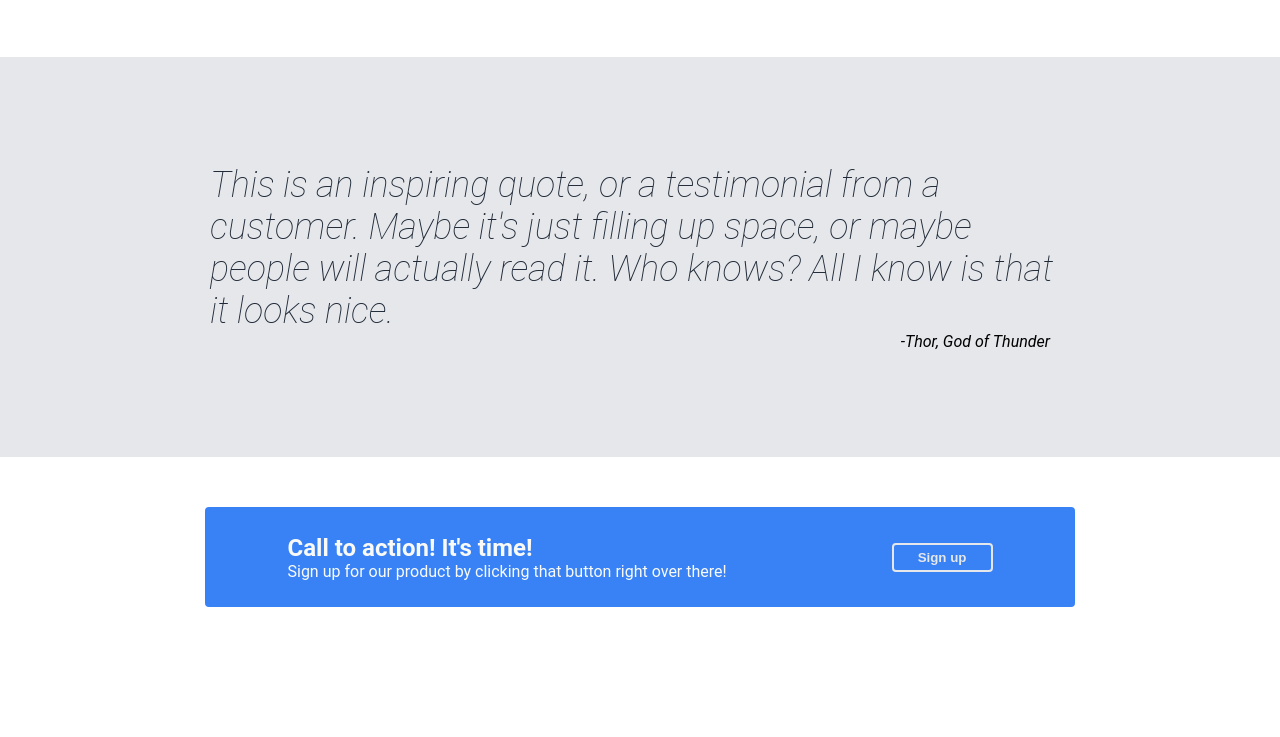
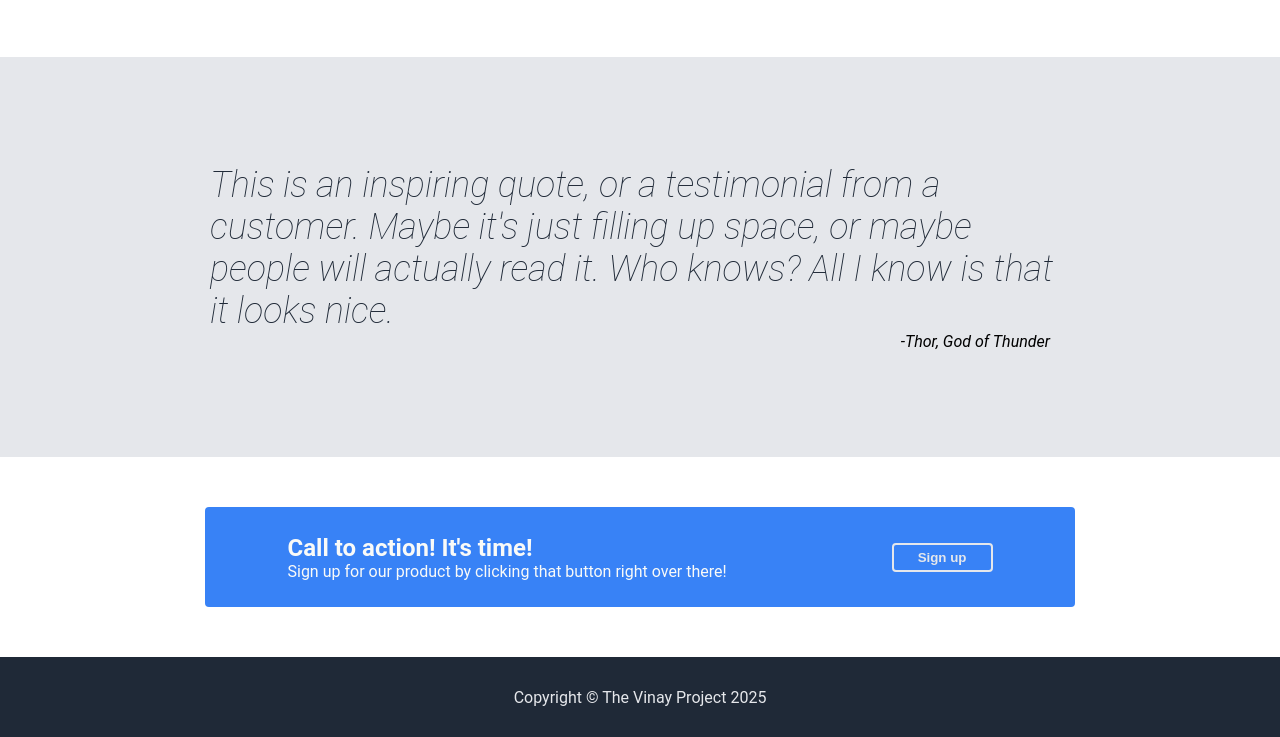
Before and after one commit to Vinay1291/Landing-page, a plain HTML site: page index.html in a window 1280 px wide. Shown: the part 730-1467 px from the top of the page. Before the commit the page ends 1387 px from the top, so only its background shows below. Drawn offline with Linux system fonts and the light colour scheme.

Commit message:
DONE -> every thing is done.

```diff
--- a/style.css
+++ b/style.css
@@ -202,3 +202,12 @@ body {
     justify-content: center;
     align-items: center;
 }
+
+.footer {
+    background-color: #1F2937;
+    color: #E5E7EB;
+    height: 80px;
+    display: flex;
+    justify-content: center;
+    align-items: center;
+}
```
Also changed, not shown: index.html (+2 -3 lines).
